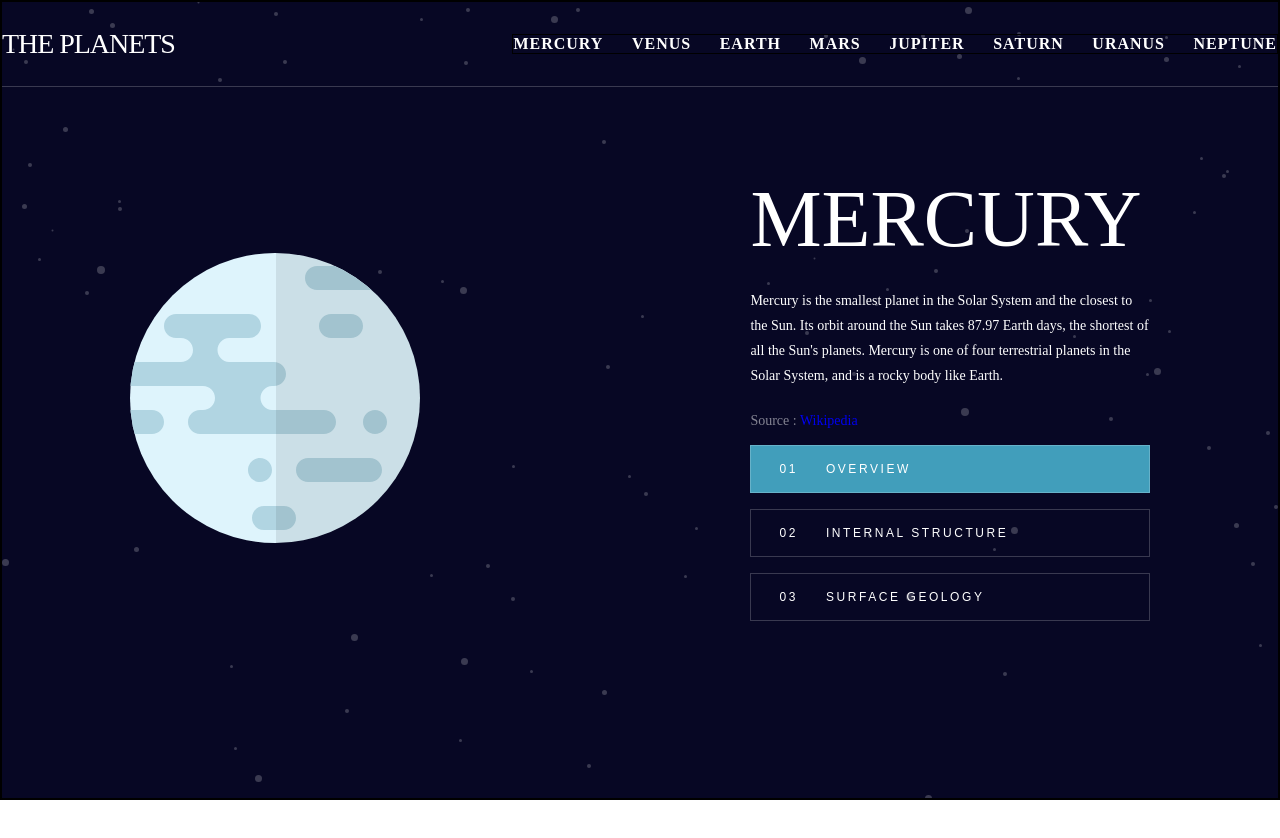
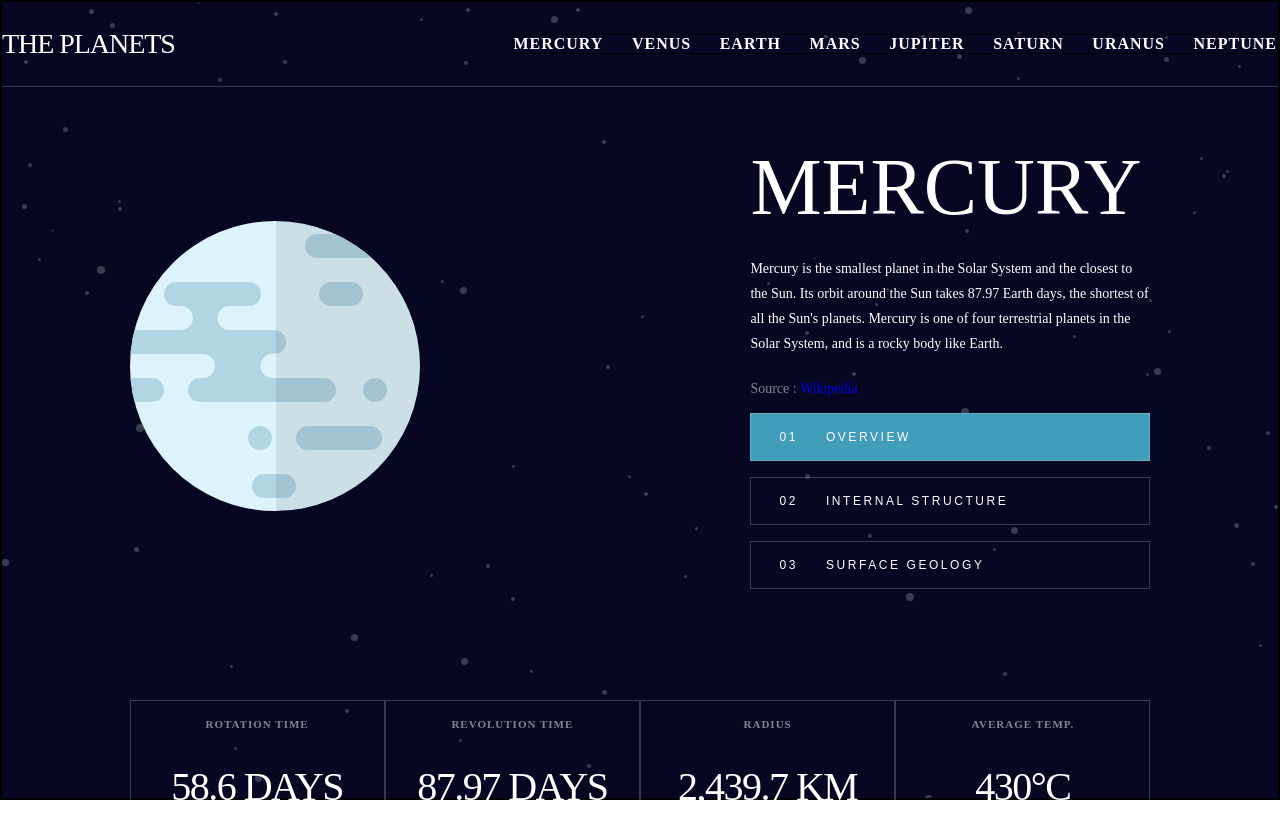
Before and after one commit to megi-j/planets-fact-site, a React (Create React App) app: page / in a window 1280 px wide. Shown: the top 838 px of the page. Built offline with nearby package versions, Linux system fonts and the light colour scheme; the HTML template or start-up script is replaced by a standard one.

Commit message:
added additional info about planets

```diff
--- a/src/App.tsx
+++ b/src/App.tsx
@@ -24,6 +24,7 @@ function App() {
     setClickedPlanet(planetName);
   }
   console.log(info);
+
   function clickButton(name: any) {
     setSelectedButton(name);
   }
@@ -64,6 +65,10 @@ function App() {
                     textSource={chooseSource(item)}
                     clickButton={clickButton}
                     selectButton={selectedButton}
+                    rotationTime={item.rotation}
+                    revolutionTime={item.revolution}
+                    radius={item.radius}
+                    averageTemp={item.temperature}
                   />
                 }
               />
--- a/src/components/PlanetPage.tsx
+++ b/src/components/PlanetPage.tsx
@@ -1,37 +1,140 @@
 import styled from "styled-components";
-import Mercury from "../assets/planet-mercury.svg";
-import Venus from "../assets/planet-venus.svg";
-import Earth from "../assets/planet-earth.svg";
-import Mars from "../assets/planet-mars.svg";
-import Jupiter from "../assets/planet-jupiter.svg";
-import Saturn from "../assets/planet-saturn.svg";
-import Uranus from "../assets/planet-uranus.svg";
-import Neptune from "../assets/planet-neptune.svg";
+import MercuryPlanet from "../assets/planet-mercury.svg";
+import MercuryInternal from "../assets/planet-mercury-internal.svg";
+import MercuryGeology from "../assets/geology-mercury.png";
+import VenusPlanet from "../assets/planet-venus.svg";
+import VenusInternal from "../assets/planet-venus-internal.svg";
+import VenusGeology from "../assets/geology-venus.png";
+import EarthPlanet from "../assets/planet-earth.svg";
+import EarthInternal from "..//assets/planet-earth-internal.svg";
+import EarthGeology from "..//assets/geology-earth.png";
+import MarsPlanet from "../assets/planet-mars.svg";
+import MarsInternal from "../assets/planet-mars-internal.svg";
+import MarsGeology from "../assets/geology-mars.png";
+import JupiterPlanet from "../assets/planet-jupiter.svg";
+import JupiterInternal from "../assets/planet-jupiter-internal.svg";
+import JupiterGeology from "../assets/geology-jupiter.png";
+import SaturnPlanet from "../assets/planet-saturn.svg";
+import SaturnInternal from "../assets/planet-saturn-internal.svg";
+import SaturnGeology from "../assets/geology-saturn.png";
+import UranusPlanet from "../assets/planet-uranus.svg";
+import UranusInternal from "../assets/planet-uranus-internal.svg";
+import UranusGeology from "../assets/geology-uranus.png";
+import NeptunePlanet from "../assets/planet-neptune.svg";
+import NeptuneInternal from "../assets/planet-neptune-internal.svg";
+import NeptuneGeology from "../assets/geology-neptune.png";
 
 export default function PlanetPage(props: any) {
   function planetPhoto() {
-    if (props.planetName === "Mercury") {
-      return Mercury;
-    } else if (props.planetName === "Venus") {
-      return Venus;
-    } else if (props.planetName === "Earth") {
-      return Earth;
-    } else if (props.planetName === "Mars") {
-      return Mars;
-    } else if (props.planetName === "Jupiter") {
-      return Jupiter;
-    } else if (props.planetName === "Saturn") {
-      return Saturn;
-    } else if (props.planetName === "Uranus") {
-      return Uranus;
-    } else if (props.planetName === "Neptune") {
-      return Neptune;
+    if (props.planetName === "Mercury" && props.selectButton === "OVERVIEW") {
+      return MercuryPlanet;
+    } else if (
+      props.planetName === "Mercury" &&
+      props.selectButton === "Internal Structure"
+    ) {
+      return MercuryInternal;
+    } else if (
+      props.planetName === "Mercury" &&
+      props.selectButton === "Surface Geology"
+    ) {
+      return MercuryGeology;
+    }
+    if (props.planetName === "Venus" && props.selectButton === "OVERVIEW") {
+      return VenusPlanet;
+    } else if (
+      props.planetName === "Venus" &&
+      props.selectButton === "Internal Structure"
+    ) {
+      return VenusInternal;
+    } else if (
+      props.planetName === "Venus" &&
+      props.selectButton === "Surface Geology"
+    ) {
+      return VenusGeology;
+    }
+    if (props.planetName === "Earth" && props.selectButton === "OVERVIEW") {
+      return EarthPlanet;
+    } else if (
+      props.planetName === "Earth" &&
+      props.selectButton === "Internal Structure"
+    ) {
+      return EarthInternal;
+    } else if (
+      props.planetName === "Earth" &&
+      props.selectButton === "Surface Geology"
+    ) {
+      return EarthGeology;
+    }
+    if (props.planetName === "Mars" && props.selectButton === "OVERVIEW") {
+      return MarsPlanet;
+    } else if (
+      props.planetName === "Mars" &&
+      props.selectButton === "Internal Structure"
+    ) {
+      return MarsInternal;
+    } else if (
+      props.planetName === "Mars" &&
+      props.selectButton === "Surface Geology"
+    ) {
+      return MarsGeology;
+    }
+    if (props.planetName === "Jupiter" && props.selectButton === "OVERVIEW") {
+      return JupiterPlanet;
+    } else if (
+      props.planetName === "Jupiter" &&
+      props.selectButton === "Internal Structure"
+    ) {
+      return JupiterInternal;
+    } else if (
+      props.planetName === "Jupiter" &&
+      props.selectButton === "Surface Geology"
+    ) {
+      return JupiterGeology;
+    }
+    if (props.planetName === "Saturn" && props.selectButton === "OVERVIEW") {
+      return SaturnPlanet;
+    } else if (
+      props.planetName === "Saturn" &&
+      props.selectButton === "Internal Structure"
+    ) {
+      return SaturnInternal;
+    } else if (
+      props.planetName === "Saturn" &&
+      props.selectButton === "Surface Geology"
+    ) {
+      return SaturnGeology;
+    }
+    if (props.planetName === "Uranus" && props.selectButton === "OVERVIEW") {
+      return UranusPlanet;
+    } else if (
+      props.planetName === "Uranus" &&
+      props.selectButton === "Internal Structure"
+    ) {
+      return UranusInternal;
+    } else if (
+      props.planetName === "Uranus" &&
+      props.selectButton === "Surface Geology"
+    ) {
+      return UranusGeology;
+    }
+    if (props.planetName === "Neptune" && props.selectButton === "OVERVIEW") {
+      return NeptunePlanet;
+    } else if (
+      props.planetName === "Neptune" &&
+      props.selectButton === "Internal Structure"
+    ) {
+      return NeptuneInternal;
+    } else if (
+      props.planetName === "Neptune" &&
+      props.selectButton === "Surface Geology"
+    ) {
+      return NeptuneGeology;
     }
   }
   let array = [
-    { number: "01", name: "OVERVIEW", jsonName: "overview" },
-    { number: "02", name: "Internal Structure", jsonName: "structure" },
-    { number: "03", name: "Surface Geology", jsonName: "geology" },
+    { number: "01", name: "OVERVIEW" },
+    { number: "02", name: "Internal Structure" },
+    { number: "03", name: "Surface Geology" },
   ];
   return (
     <PlanetSection>
@@ -72,7 +175,24 @@ export default function PlanetPage(props: any) {
           </PlanetButtonBox>
         </PlanetInfoBox>
       </PlanetMainInfo>
-      <PlanetAdditionalInfo></PlanetAdditionalInfo>
+      <PlanetAdditionalInfo>
+        <PlanetBox>
+          <PlanetBoxTitle>ROTATION TIME</PlanetBoxTitle>
+          <PlanetBoxText>{props.rotationTime}</PlanetBoxText>
+        </PlanetBox>
+        <PlanetBox>
+          <PlanetBoxTitle>REVOLUTION TIME</PlanetBoxTitle>
+          <PlanetBoxText>{props.revolutionTime}</PlanetBoxText>
+        </PlanetBox>
+        <PlanetBox>
+          <PlanetBoxTitle>radius</PlanetBoxTitle>
+          <PlanetBoxText>{props.radius}</PlanetBoxText>
+        </PlanetBox>
+        <PlanetBox>
+          <PlanetBoxTitle>AVERAGE TEMP.</PlanetBoxTitle>
+          <PlanetBoxText>{props.averageTemp}</PlanetBoxText>
+        </PlanetBox>
+      </PlanetAdditionalInfo>
     </PlanetSection>
   );
 }
@@ -93,6 +213,32 @@ const PlanetMainInfo = styled.div`
 `;
 const PlanetAdditionalInfo = styled.div`
   width: 100%;
+  display: flex;
+  justify-content: space-between;
+  align-items: center;
+`;
+const PlanetBox = styled.div`
+  width: 255px;
+  height: 128px;
+  border: 1px solid rgba(255, 255, 255, 0.2);
+  display: flex;
+  flex-direction: column;
+  justify-content: space-around;
+  align-items: center;
+`;
+const PlanetBoxTitle = styled.h6`
+  font-weight: 700;
+  font-size: 11px;
+  letter-spacing: 1px;
+  text-transform: uppercase;
+  color: rgba(255, 255, 255, 0.5);
+`;
+const PlanetBoxText = styled.p`
+  font-weight: 400;
+  font-size: 40px;
+  letter-spacing: -1.5px;
+  text-transform: uppercase;
+  color: #ffffff;
 `;
 const PlanetInfoBox = styled.div`
   width: 400px;
```
